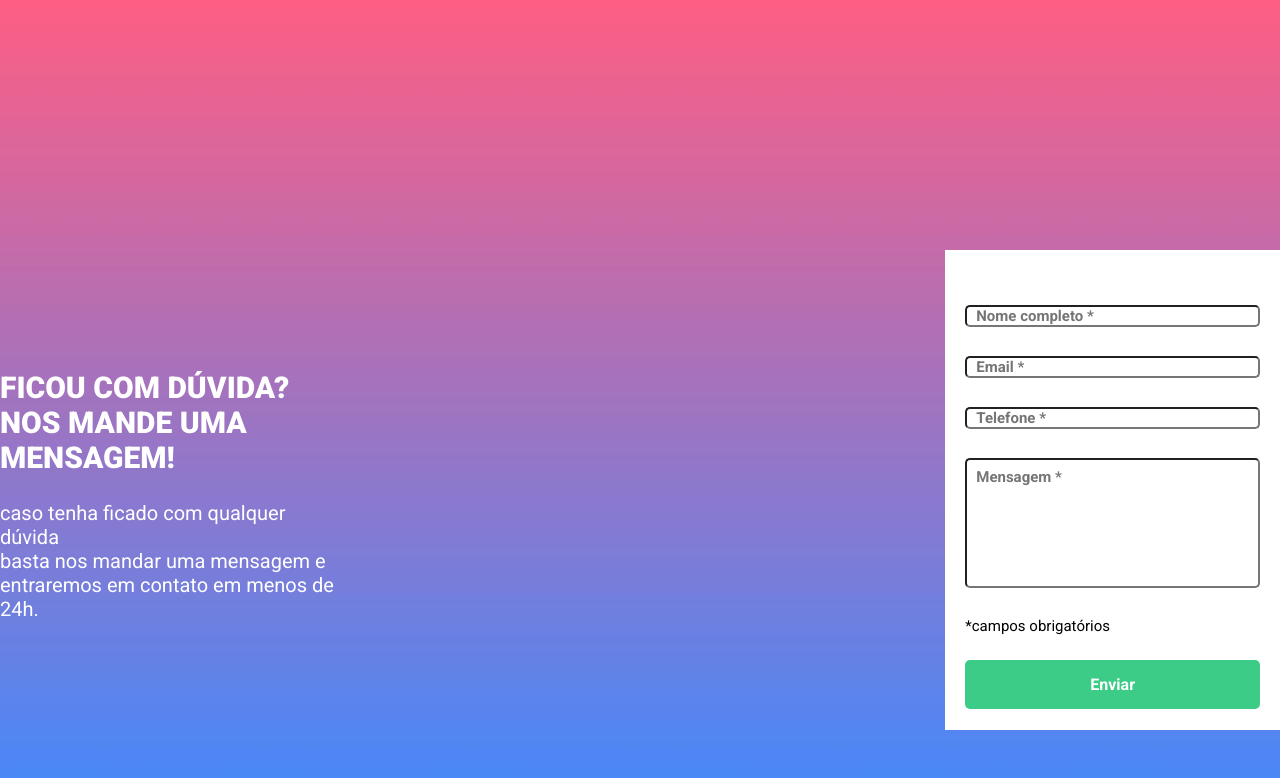
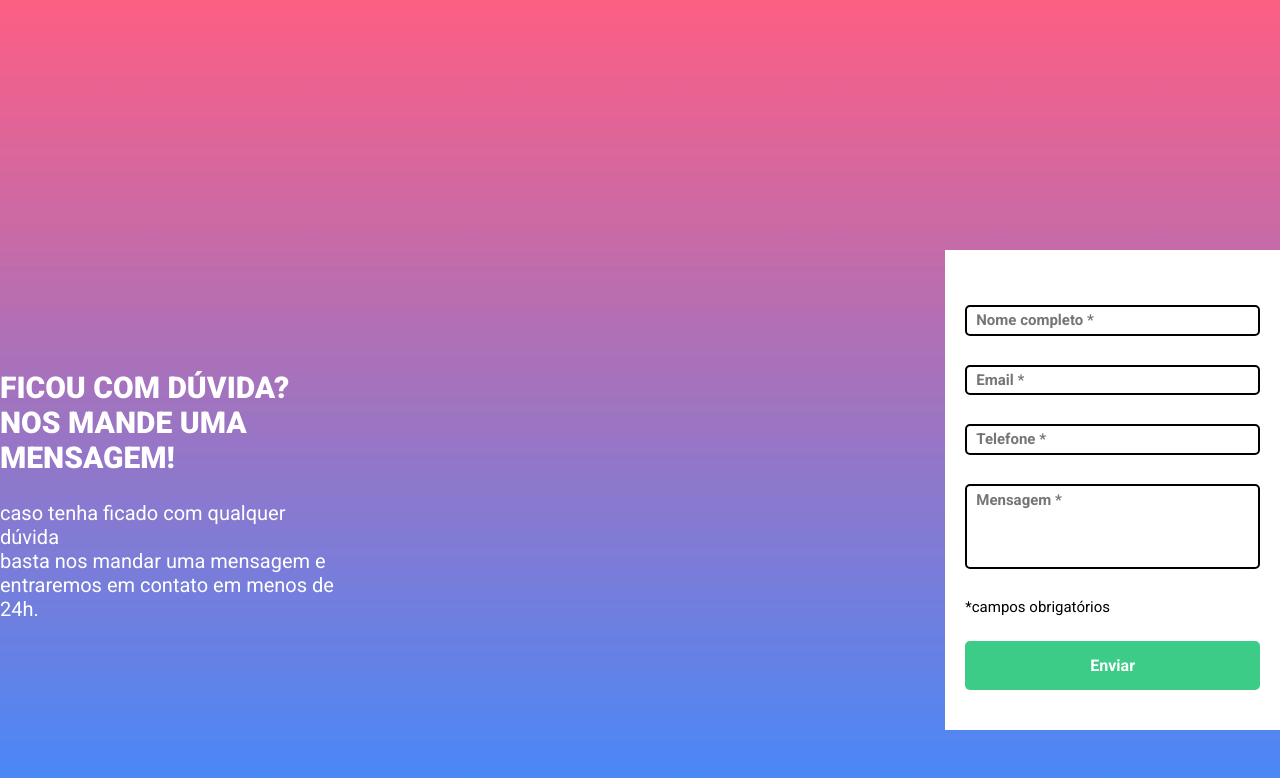
Before and after one commit to endriusssantos/Quest-de-HTML-CSS-e-JS-intermedi-rio-Formul-rio, a plain HTML site: page index.html in a window 1280 px wide. Drawn offline with Linux system fonts and the light colour scheme.

Commit message:
Código atualizado

```diff
--- a/index.html
+++ b/index.html
@@ -27,18 +27,18 @@
         </section>
 
         <section class="esquerda">
-            <input type="text" name="nome" placeholder="Nome completo *" class="nome">
+            <input type="text" name="nome" placeholder="Nome completo *" class="campo">
             <span class="obrigatorio">campo obrigatório</span>
-            <input type="text" name="email" placeholder="Email *" class="email">
+            <input type="text" name="email" placeholder="Email *" class="campo">
             <span class="obrigatorio">campo obrigatório</span>
-            <input type="text" name="telefone" placeholder="Telefone *" class="telefone">
+            <input type="text" name="telefone" placeholder="Telefone *" class="campo">
             <span class="obrigatorio">campo obrigatório</span>
-            <input type="text" name="mensagem" placeholder="Mensagem *" class="mensagem">
+            <textarea name="mensagem" placeholder="Mensagem *" class="campo"></textarea>
             <span class="obrigatorio">campo obrigatório</span>
 
             <p>*campos obrigatórios</p>
 
-            <input type="submit" value="Enviar" class="botao">
+            <button type="button" value="" class="botao">Enviar</button>
         </section>
     </main>
 
--- a/src/css/reset.css
+++ b/src/css/reset.css
@@ -3,3 +3,7 @@
     padding: 0;
     font-family: 'Roboto', sans-serif;
 }
+
+textarea {
+    resize: none;
+}
--- a/src/css/style.css
+++ b/src/css/style.css
@@ -41,32 +41,19 @@ main {
     padding: 40px 20px;
 }
 
-input {
+.campo {
     margin-top: 15px;
+    border: 2px solid #000;
     border-radius: 5px;
     font-size: 15px;
     font-weight: 700;
-}
-
-.nome {
     height: 30px;
     padding-left: 9px;
 }
 
-.email {
-    height: 30px;
-    padding-left: 9px;
-}
-
-.telefone {
-    height: 30px;
-    padding-left: 9px;
-}
-
-.mensagem {
-    padding-left: 9px;
-    padding-bottom: 100px;
-    padding-top: 8px;
+textarea {
+    padding-bottom: 50px;
+    padding-top: 5px;
 }
 
 .obrigatorio {
--- a/src/js/index.js
+++ b/src/js/index.js
@@ -1,14 +1,17 @@
-const campo = document.querySelectorAll("input");
-const obrigatorio = document.querySelectorAll("obrigatorio")
+const campos = document.querySelectorAll(".campo")
+const botao = document.querySelector(".botao")
 
-campo.forEach(input => {
-    input.addEventListener('change', () => {
-        if (input.value !== "") {
+botao.addEventListener("click", (e) => {
+    e.preventDefault()
+
+    campos.forEach((input) => {
+        if (input.value) {
             input.classList.add("campo-preenchido")
+            input.nextElementSibling.classList.remove("mostrar")
         } else {
+            input.classList.remove("campo-preenchido")
             input.classList.add("campo-nao-preenchido")
-            obrigatorio.classList.remove("obrigatorio")
-            obrigatorio.classList.add("mostrar")
+            input.nextElementSibling.classList.add("mostrar")
         }
-    });
-});
+    })
+})
```
